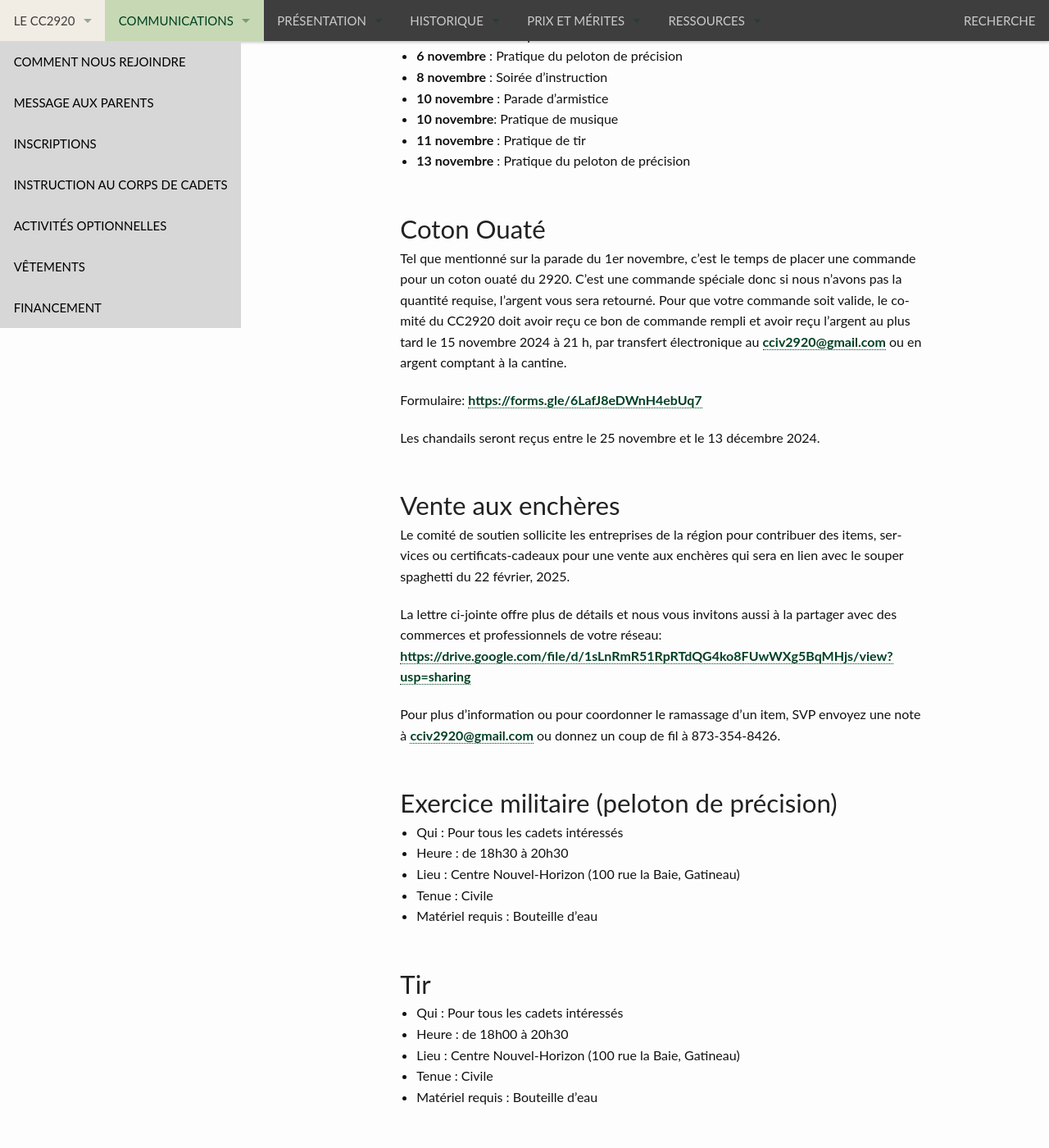
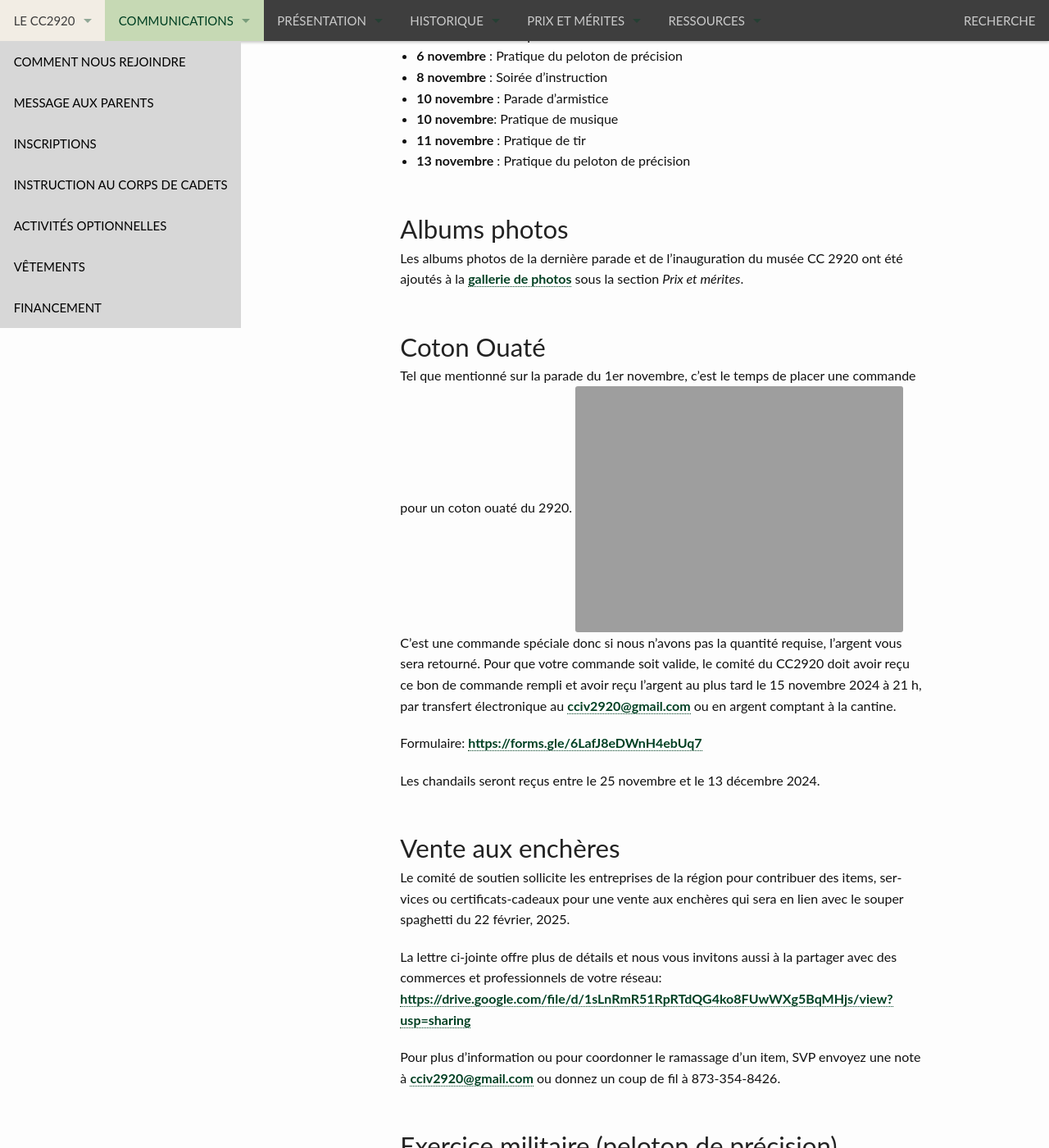
Before and after one commit to CC2920/web, a Jekyll site: the page built from _communications/messages.md, in a window 1280 px wide and 1400 px high, scrolled down 675 px. Shown: the whole window at 82% size. Built offline with Jekyll 4.4.1, drawn with Linux system fonts in a browser that asks for light colours.

Commit message:
Update messages.md

```diff
--- a/_communications/messages.md
+++ b/_communications/messages.md
@@ -26,9 +26,16 @@ layout: "messages"
 - **11 novembre** : Pratique de tir
 - **13 novembre** : Pratique du peloton de précision
 
+## Albums photos
+
+Les albums photos de la dernière parade et de l'inauguration du musée CC 2920 ont été ajoutés à la [gallerie de photos](https://cc2920.ca/prix/photos/) sous la section *Prix et mérites*.
+
+
 ## Coton Ouaté
 
-Tel que mentionné sur la parade du 1er novembre, c'est le temps de placer une commande pour un coton ouaté du 2920. C'est une commande spéciale donc si nous n’avons pas la quantité requise, l’argent vous sera retourné. Pour que votre commande soit valide, le comité du CC2920 doit avoir reçu ce bon de commande rempli et avoir reçu l’argent au plus tard le 15 novembre 2024 à 21 h, par transfert électronique au <cciv2920@gmail.com> ou en argent comptant à la cantine.
+Tel que mentionné sur la parade du 1er novembre, c'est le temps de placer une commande pour un coton ouaté du 2920.
+![Chandail hoodie rouge du CC2920](https://cc2920.ca/docs/accessoires/chandail-coton-ouaté-hoodie-rouge.jpg)
+C'est une commande spéciale donc si nous n’avons pas la quantité requise, l’argent vous sera retourné. Pour que votre commande soit valide, le comité du CC2920 doit avoir reçu ce bon de commande rempli et avoir reçu l’argent au plus tard le 15 novembre 2024 à 21 h, par transfert électronique au <cciv2920@gmail.com> ou en argent comptant à la cantine.
 
 Formulaire: <https://forms.gle/6LafJ8eDWnH4ebUq7>
 
```
